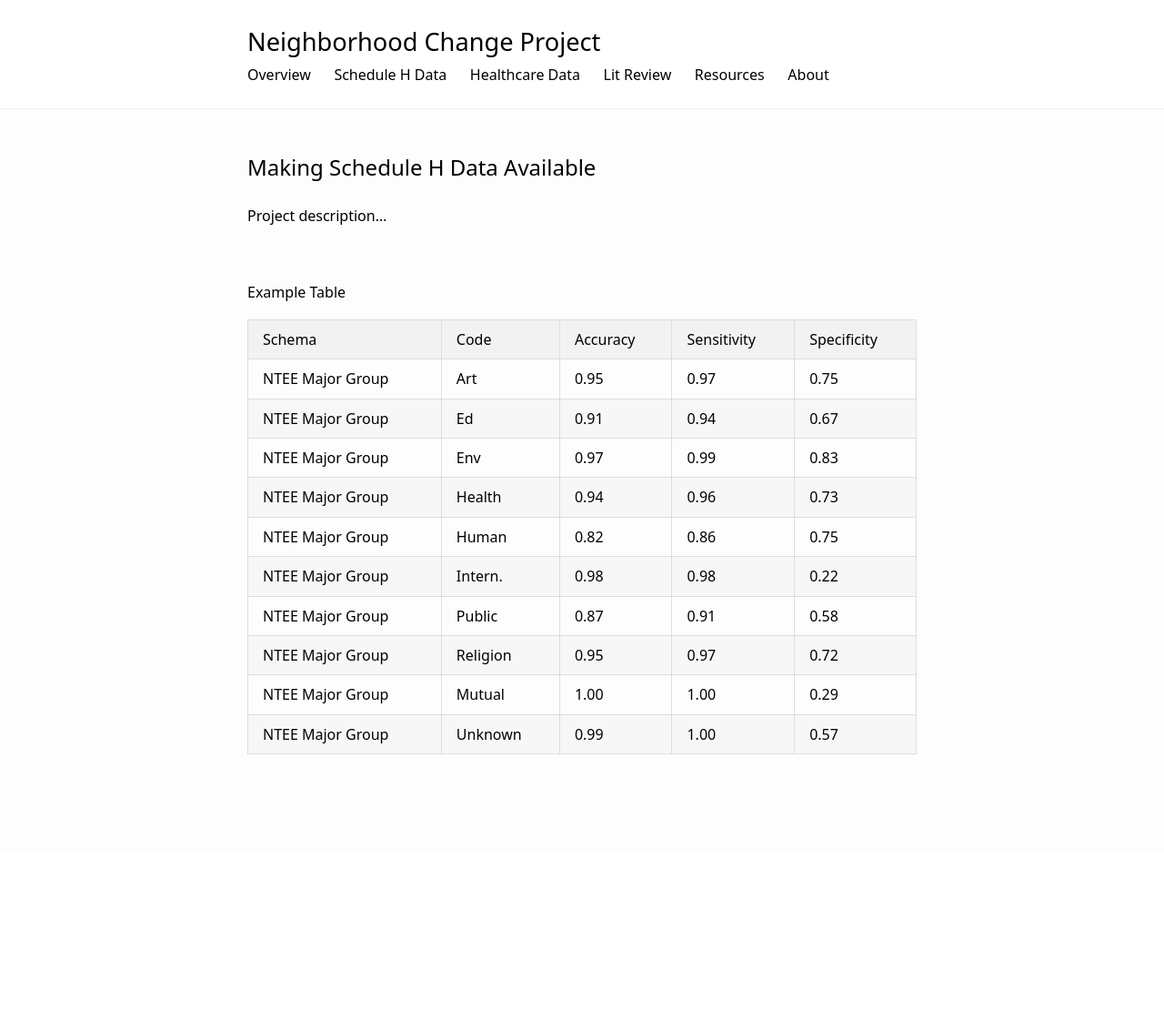
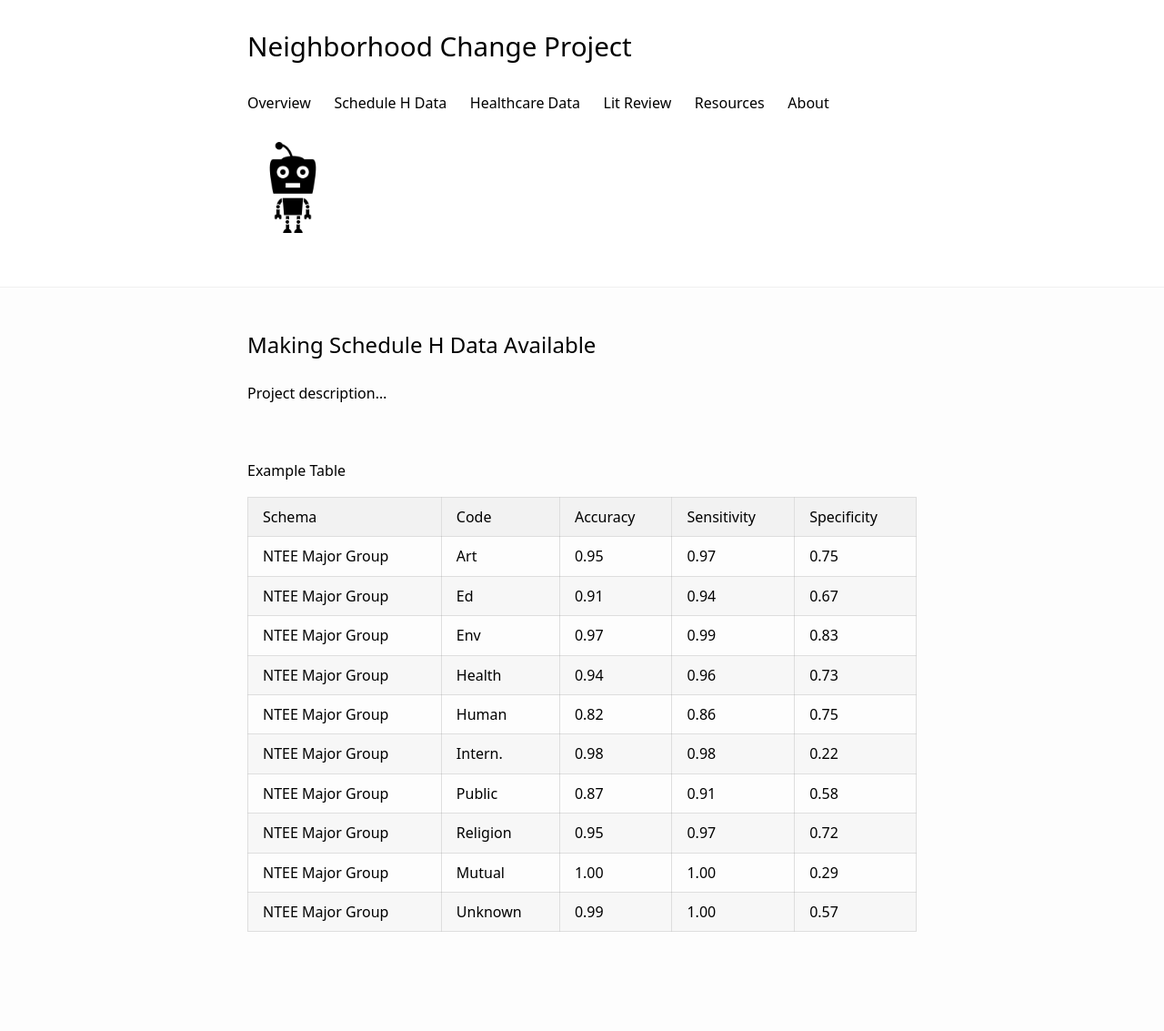
Before and after one commit to DS4PS/nhood-change-project, a Jekyll site: the page built from index.md, in a window 1280 px wide. Shown: the whole page at 91% size. Built offline with Jekyll 4.4.1, drawn with Linux system fonts in a browser that asks for light colours; before the commit the page ends 938 px from its top, so only the background shows below that.

Commit message:
Update _config.yml

```diff
--- a/_config.yml
+++ b/_config.yml
@@ -23,10 +23,9 @@ navigation:                  # show navigation links in the header
   - about.md
 
 
-
-icons:                       # show icons in the header, for all possible icons see http://fontawesome.io/icons/
-  # envelope: "mailto:niklasbuschmann@users.noreply.github.com"
-github: "https://github.com/DS4PS/nhood-change-project/edit/master/"
+# show icons in the header, for all possible icons see http://fontawesome.io/icons/
+icons:
+  github: "https://github.com/DS4PS/nhood-change-project/edit/master/"
 
 
 
```
